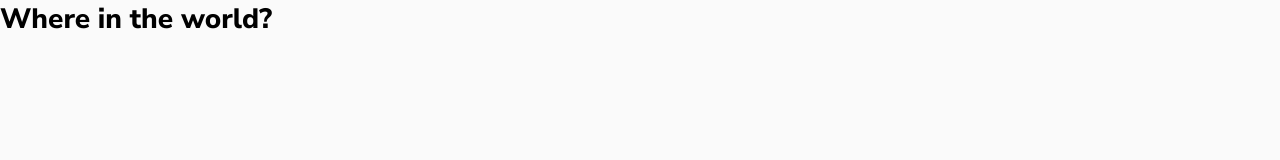
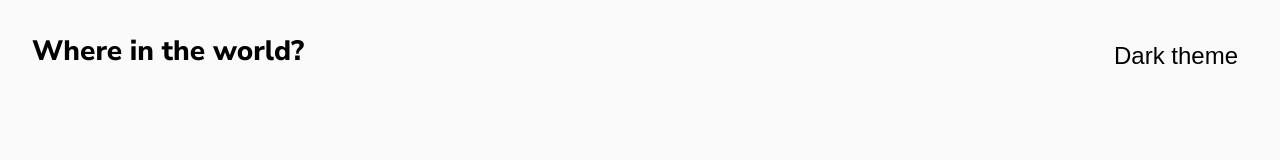
Before and after one commit to Visth/FlagsApp, a plain HTML site: page index.html in a window 1280 px wide. Drawn offline with Linux system fonts and the light colour scheme; no server answers.

Commit message:
finished header structure and styles

```diff
--- a/index.html
+++ b/index.html
@@ -14,6 +14,7 @@
 <body>
     <header>
         <h1>Where in the world?</h1>
+        <button>Dark theme</button>
     </header>
     <main id="root"></main>
 
--- a/sass/main.scss
+++ b/sass/main.scss
@@ -2,7 +2,7 @@
     --color-text: hsl(200, 15%, 8%);
     --color-input: hsl(0, 0%, 52%);
     --color-background: hsl(0, 0%, 98%);
-    // --color-white: hsl(0, 0%, 100%);
+    // --color-header-background: hsl(0, 0%, 100%);
 }
 
 * {
@@ -13,6 +13,7 @@
 
 body {
     font-size: 14px;
+    padding: 0 32px;
     font-family: 'Nunito Sans', sans-serif;
     background-color: var(--color-background);
 }
@@ -21,6 +22,20 @@ header,
 main {
     max-width: 1280px;
     margin: 0 auto;
+}
+
+header {
+    display: flex;
+    justify-content: space-between;
+    margin: 32px auto 64px;
+
+    button {
+        padding: 10px;
+        font-size: 24px;
+        background: none;
+        border: none;
+        cursor: pointer;
+    }
 }
 
 ul {
```
Also changed, not shown: css/main.css, 1 other file.
